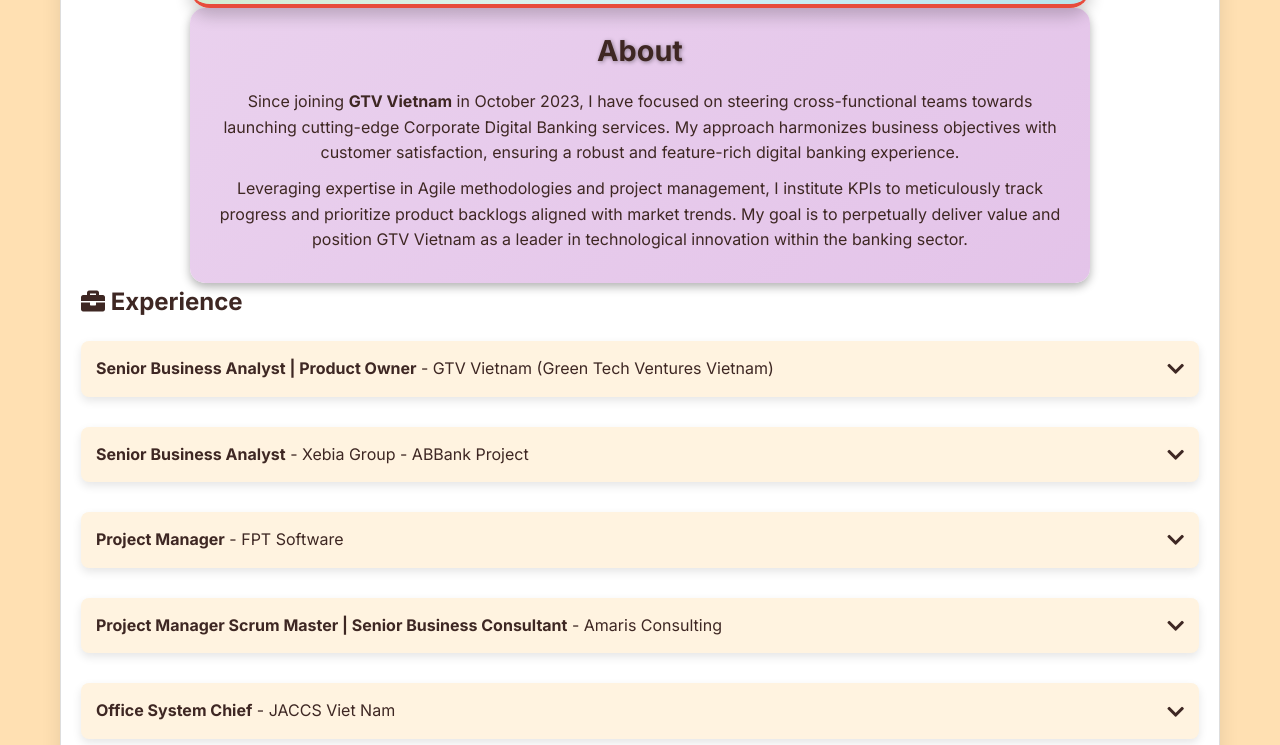
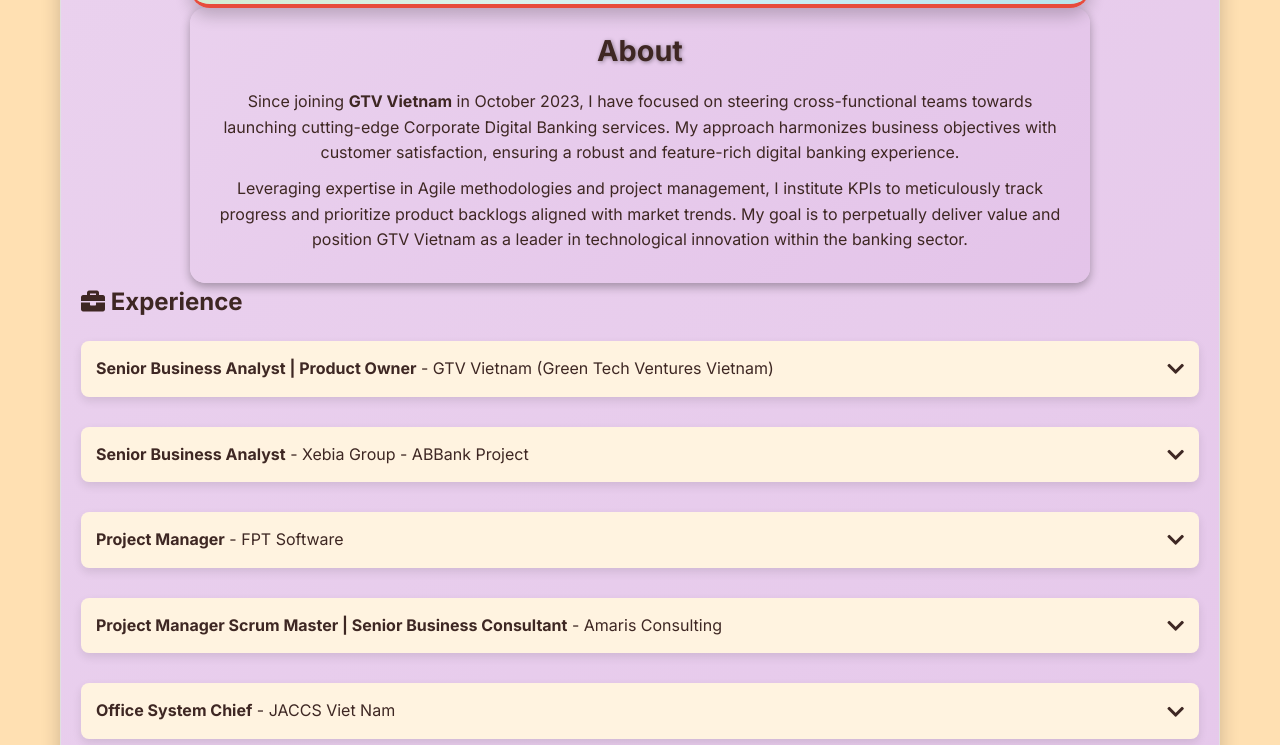
Before and after one commit to taanhluan/JonathanTa, a plain HTML site: page index.html in a window 1280 px wide. Shown: the part 557-1302 px from the top of the page. Drawn offline with Linux system fonts and the light colour scheme.

Commit message:
Update styles.css

```diff
--- a/assets/css/styles.css
+++ b/assets/css/styles.css
@@ -632,8 +632,27 @@
   max-width: 1200px;
   margin: 40px auto;
   padding: 20px;
-  background: #fff;
-  border-radius: 10px;
-  box-shadow: 0 4px 20px rgba(0, 0, 0, 0.1);
-  border: 1px solid #ddd; /* Optional border to highlight the box */
+  background: linear-gradient(135deg, var(--hologram-start), var(--hologram-end)); /* Áp dụng nền gradient */
+  background-size: 300% 300%; /* Đảm bảo hiệu ứng chuyển động */
+  animation: hologramEffect 6s infinite alternate; /* Hiệu ứng động */
+  border-radius: 15px; /* Làm bo tròn mềm hơn */
+  box-shadow: 0 6px 20px rgba(0, 0, 0, 0.2); /* Tăng hiệu ứng bóng */
+  border: 1px solid #e0e0e0; /* Sử dụng màu border nhẹ hơn */
+  transition: transform 0.3s ease-in-out, box-shadow 0.3s ease-in-out; /* Thêm hiệu ứng chuyển động khi hover */
 }
+
+/* Hiệu ứng khi hover */
+.container:hover {
+  transform: scale(1.02); /* Phóng to nhẹ khi hover */
+  box-shadow: 0 8px 25px rgba(0, 0, 0, 0.3); /* Tăng cường hiệu ứng bóng khi hover */
+}
+
+/* Hiệu ứng nền động */
+@keyframes hologramEffect {
+  0% {
+    background-position: 0% 50%;
+  }
+  100% {
+    background-position: 100% 50%;
+  }
+}
```
